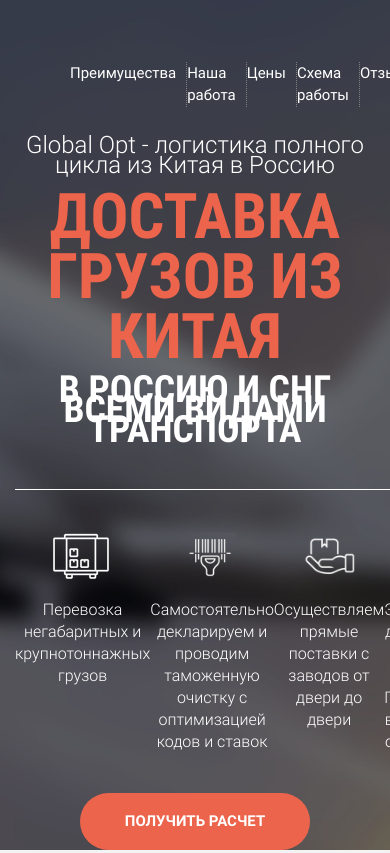
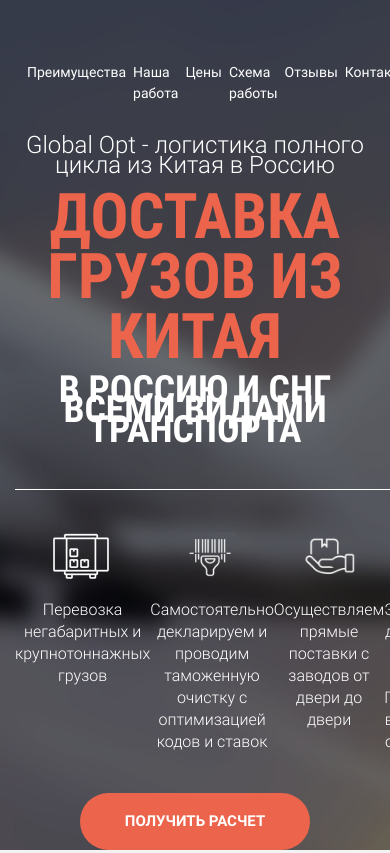
Before and after one commit to dmitryUD/glopt_ptoject, a plain HTML site: page src/index.html in a window 390 px wide. Shown: the top 853 px of the page. Drawn offline with Linux system fonts and the light colour scheme; files whose address does not match are found by name.

Commit message:
Начало адаптации 1200 px

```diff
--- /dev/null
+++ b/src/sass/base/_media.sass
@@ -0,0 +1,14 @@
+@media (max-width: 1200px)
+    .promo
+        .header
+            nav
+                margin-left: 12px;
+            &__menu
+                &_item
+                    border-right: none
+                    padding-right: 7px
+                &_link
+                    font-size: 14px
+            &__phone
+                margin-left: 5px
+    .work
--- a/src/sass/style.sass
+++ b/src/sass/style.sass
@@ -16,3 +16,4 @@
 @import 'blocks/_questions';
 @import 'blocks/_map';
 @import 'blocks/_footer';
+@import 'base/_media';
```
Also changed, not shown: src/css/style.min.css, 1 other file.
